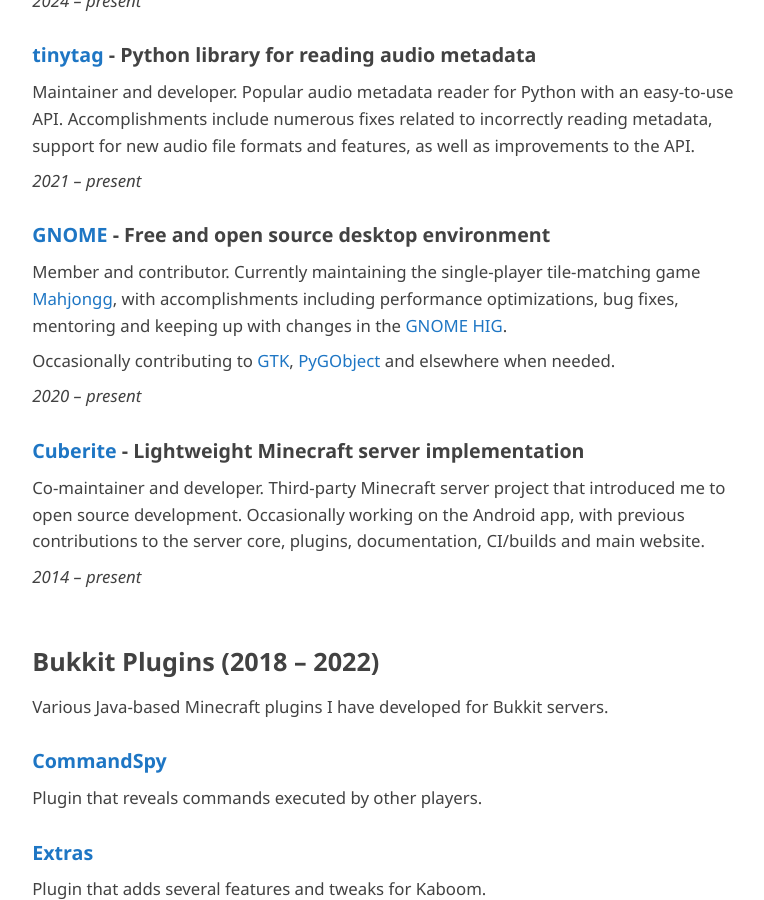
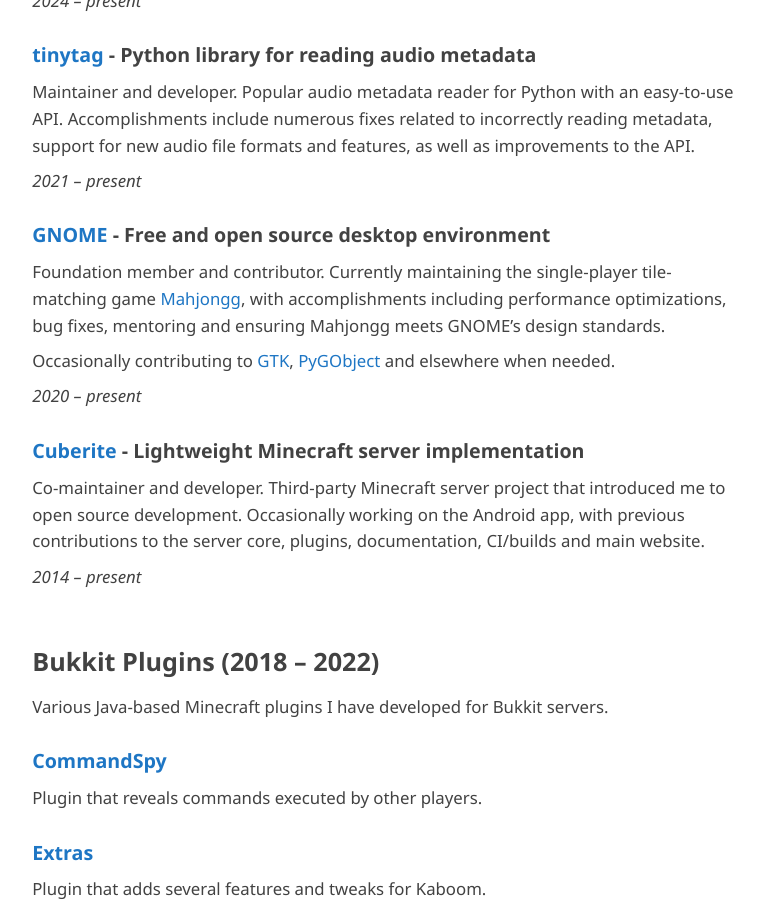
Before and after one commit to mathiascode/projects, a Jekyll site: the page built from index.md, in a window 1280 px wide and 900 px high, scrolled down 661 px. Shown: the whole window, without its empty margins (255-1019 px from the left). Built offline with Jekyll 4.4.1, drawn with Linux system fonts in a browser that asks for light colours; our own code applies the rules of GitHub Pages for plain Markdown files.

Commit message:
Update description for GNOME

```diff
--- a/index.md
+++ b/index.md
@@ -31,7 +31,7 @@
 
 ### [GNOME](https://www.gnome.org/) - Free and open source desktop environment
 
-Member and contributor. Currently maintaining the single-player tile-matching game [Mahjongg](https://apps.gnome.org/Mahjongg/), with accomplishments including performance optimizations, bug fixes, mentoring and keeping up with changes in the [GNOME HIG](https://developer.gnome.org/hig/).
+Foundation member and contributor. Currently maintaining the single-player tile-matching game [Mahjongg](https://apps.gnome.org/Mahjongg/), with accomplishments including performance optimizations, bug fixes, mentoring and ensuring Mahjongg meets GNOME's design standards.
 
 Occasionally contributing to [GTK](https://gtk.org/), [PyGObject](https://pygobject.gnome.org/) and elsewhere when needed.
 
```
